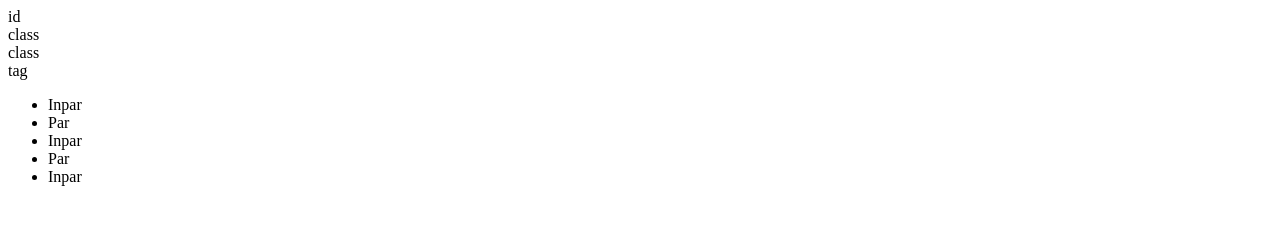
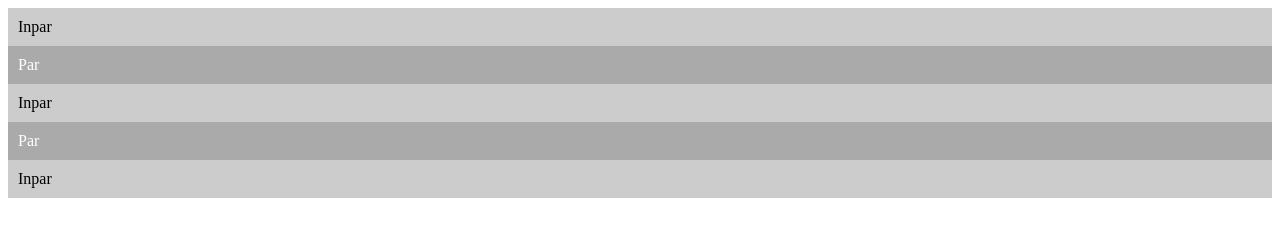
Before and after one commit to josemalcher/schoolofnet-Iniciando-com-Jquery-3, a plain HTML site: page index.html in a window 1280 px wide. Drawn offline with Linux system fonts and the light colour scheme.

Commit message:
+ 4 - CSS

```diff
--- a/index.html
+++ b/index.html
@@ -7,13 +7,23 @@
     <meta name="description" content="">
     <meta name="viewport" content="width=device-width, initial-scale=1">
 </head>
-
+<style>
+    .ul{
+        padding: 0;
+        margin: 0;
+        list-style: none;
+    }
+    .li-even{
+        padding: 10px;
+        background: #ccc;
+    }
+    .li-odd{
+        padding: 10px;
+        background: #aaa;
+        color: #fff;
+    }
+</style>
 <body>
-
-    <div id="jquery"></div>
-    <div class="jquery-version-3"></div>
-    <div class="jquery"></div>
-    <div></div>
     <ul>
         <li></li>
         <li></li>
--- a/main.js
+++ b/main.js
@@ -1,6 +1,14 @@
-$('div').text('tag');
-$('#jquery').text('id');
-$('div[class*="jquery"]').text('class');
-
-$('li:even').text('Inpar');
-$('li:odd').text('Par');
+/* $('ul').css({
+    'padding': 0,
+    'margin': 0,
+    'list-style': 'none'
+});
+$('li').text('Item impar').css('padding', '10px');
+$('li:even').text('Inpar').css('background', '#ccc');
+$('li:odd').text('Par').css({
+    'background': '#aaa',
+    'color': '#fff'
+}); */
+$('ul').addClass('ul');
+$('li:even').text('Inpar').addClass('li-even');
+$('li:odd').text('Par').addClass('li-odd');
```
Also changed, not shown: 1 other file.
